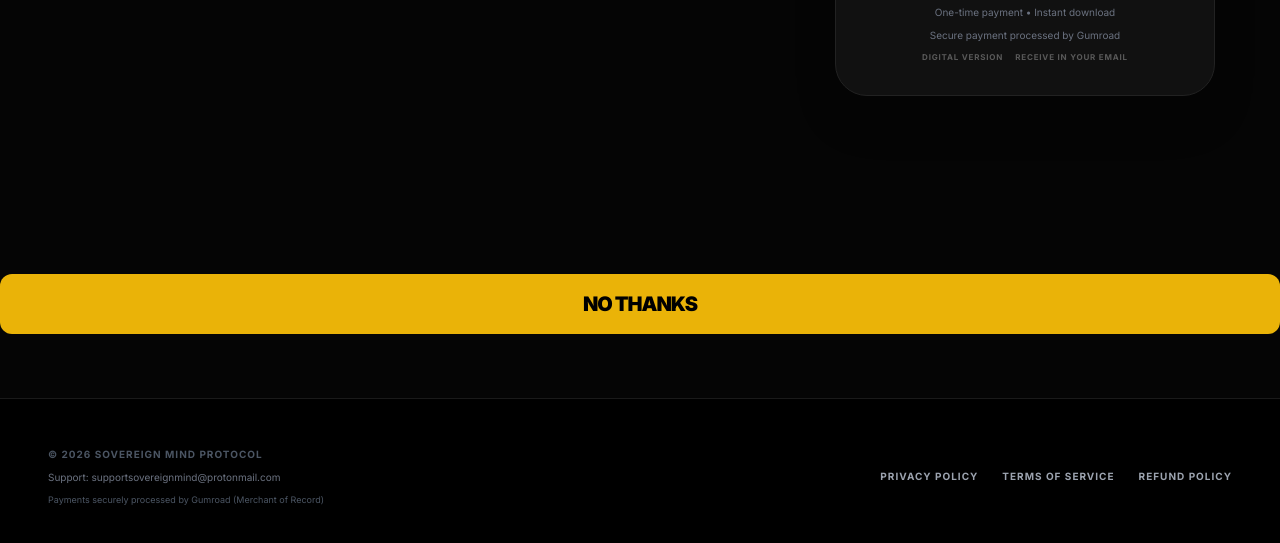
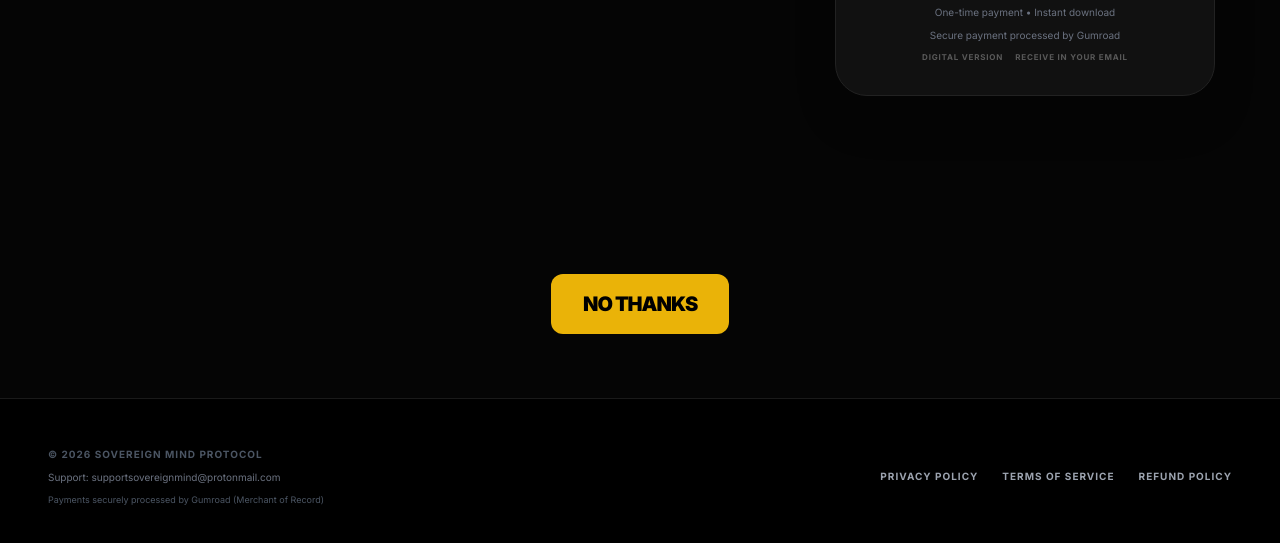
Before and after one commit to etnonbooks/Sovereign-Mind, a plain HTML site: page upsell.html in a window 1280 px wide. Shown: the part 670-1213 px from the top of the page. Drawn offline with nearby package versions, Linux system fonts and the light colour scheme.

Commit message:
Update upsell.html

```diff
--- a/upsell.html
+++ b/upsell.html
@@ -291,9 +291,9 @@ Neural Reset Protocol • v2.0
 
 
 <a href="thankyou.html"
-class="pulse-button block w-full bg-yellow-500 hover:bg-yellow-400 text-black font-black py-4 rounded-xl text-xl uppercase tracking-tighter transition-all">
+class="pulse-button inline-block mx-auto bg-yellow-500 hover:bg-yellow-400 text-black font-black py-4 px-8 rounded-xl text-xl uppercase tracking-tighter transition-all">
 
-No Thanks
+  No Thanks
 
 </a>
 
```
